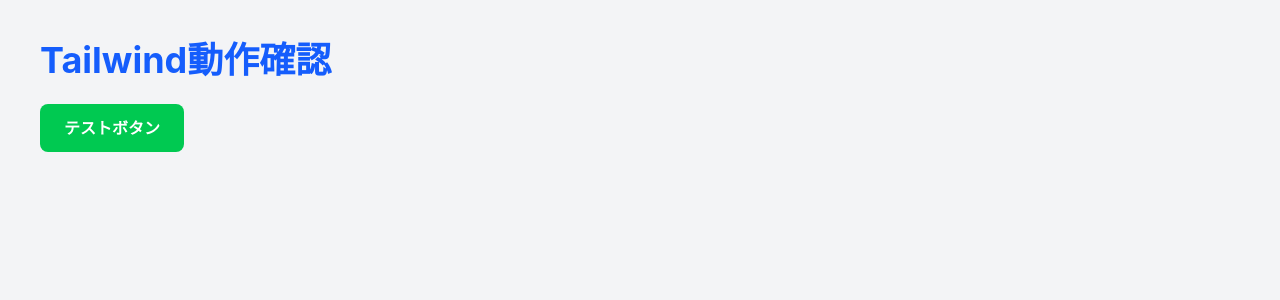
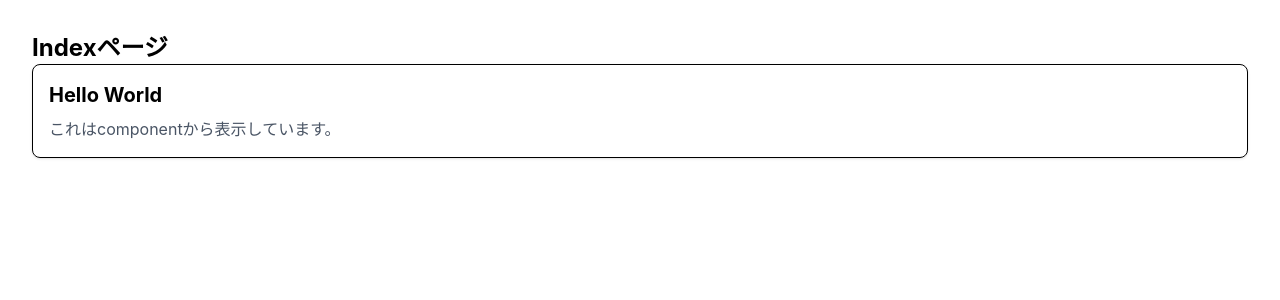
Before and after one commit to RyotaIhara/keiba-app, a Vue app in the folder frontend/: page / in a window 1280 px wide. Before the commit this address had no page. Shown: the top 300 px of the page. Built offline with nearby package versions, Linux system fonts and the light colour scheme; the HTML template or start-up script is replaced by a standard one.

Commit message:
FIX: Defaultのフォルダ構成分け

```diff
--- a/frontend/src/App.vue
+++ b/frontend/src/App.vue
@@ -1,15 +1,7 @@
-<script setup lang="ts"></script>
+<script setup lang="ts">
+import { RouterView } from 'vue-router';
+</script>
 
 <template>
-  <div class="min-h-screen bg-gray-100 p-10">
-    <h1 class="text-4xl font-bold text-blue-600">
-      Tailwind動作確認
-    </h1>
-
-    <button
-      class="mt-6 rounded-lg bg-green-500 px-6 py-3 font-bold text-white hover:bg-green-700"
-    >
-      テストボタン
-    </button>
-  </div>
+  <RouterView />
 </template>
--- /dev/null
+++ b/frontend/src/components/hello/HelloCard.vue
@@ -0,0 +1,17 @@
+<script setup lang="ts">
+defineProps<{
+  title: string
+}>()
+</script>
+
+<template>
+  <div class="rounded-lg border p-4 shadow-sm">
+    <h2 class="text-xl font-bold">
+      {{ title }}
+    </h2>
+
+    <p class="mt-2 text-gray-600">
+      これはcomponentから表示しています。
+    </p>
+  </div>
+</template>
--- a/frontend/src/router/index.ts
+++ b/frontend/src/router/index.ts
@@ -1,8 +1,28 @@
 import { createRouter, createWebHistory } from 'vue-router'
+
+import HelloView from '@/views/HelloView.vue'
+import IndexView from '@/views/IndexView.vue'
+import UserView from '@/views/UserView.vue'
 
 const router = createRouter({
   history: createWebHistory(import.meta.env.BASE_URL),
-  routes: [],
+  routes: [
+    {
+      path: '/',
+      name: 'route',
+      component: IndexView,
+    },
+    {
+      path: '/hello',
+      name: 'hello',
+      component: HelloView,
+    },
+    {
+      path: '/user',
+      name: 'user',
+      component: UserView,
+    },
+  ],
 })
 
 export default router
--- /dev/null
+++ b/frontend/src/views/HelloView.vue
@@ -0,0 +1,11 @@
+<template>
+  <div class="p-8">
+    <h1 class="text-2xl font-bold">
+      Helloページ
+    </h1>
+
+    <p class="mt-4">
+      Hello!
+    </p>
+  </div>
+</template>
--- /dev/null
+++ b/frontend/src/views/IndexView.vue
@@ -0,0 +1,14 @@
+<script setup lang="ts">
+import HelloCard from '@/components/hello/HelloCard.vue'
+</script>
+
+
+<template>
+  <div class="p-8">
+    <h1 class="text-2xl font-bold">
+      Indexページ
+    </h1>
+
+    <HelloCard title="Hello World" />
+  </div>
+</template>
--- /dev/null
+++ b/frontend/src/views/UserView.vue
@@ -0,0 +1,11 @@
+<template>
+  <div class="p-8">
+    <h1 class="text-2xl font-bold">
+      ユーザーページ
+    </h1>
+
+    <p class="mt-4">
+      ユーザー情報を表示します。
+    </p>
+  </div>
+</template>
```
